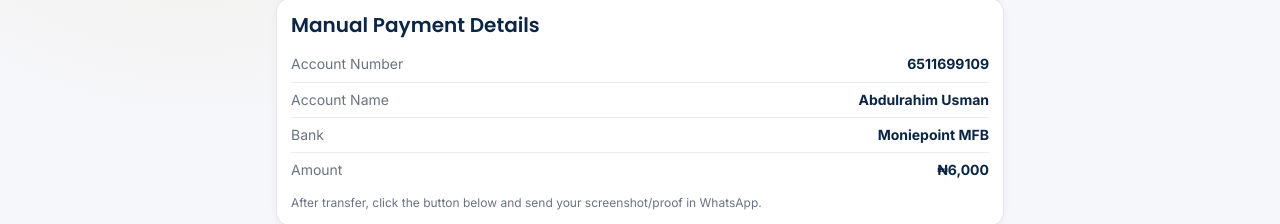
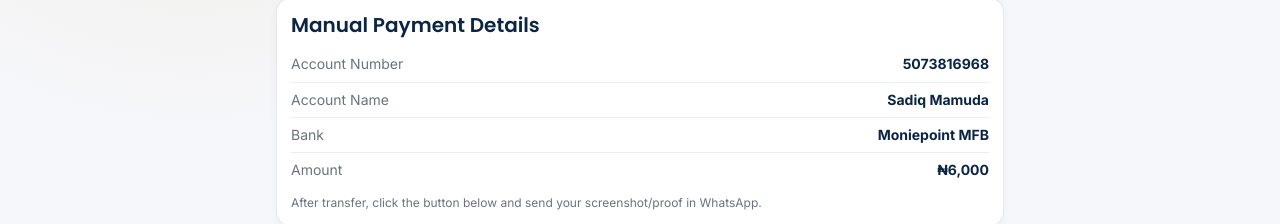
Before and after one commit to mynameistasiu/TEREZO-WALLET, a Next.js app: page /manual-payment in a window 1280 px wide. Shown: the part 348-572 px from the top of the page. Built offline with nearby package versions, Linux system fonts and the light colour scheme.

Commit message:
Update page.js

```diff
--- a/app/manual-payment/page.js
+++ b/app/manual-payment/page.js
@@ -4,8 +4,8 @@ import BottomNav from "../../components/BottomNav"
 import styles from "./manual-payment.module.css"
 
 const PAYMENT = {
-  accountNumber: "6511699109",
-  accountName: "Abdulrahim Usman",
+  accountNumber: "5073816968",
+  accountName: "Sadiq Mamuda",
   bank: "Moniepoint MFB",
   amount: 6000,
 }
```
